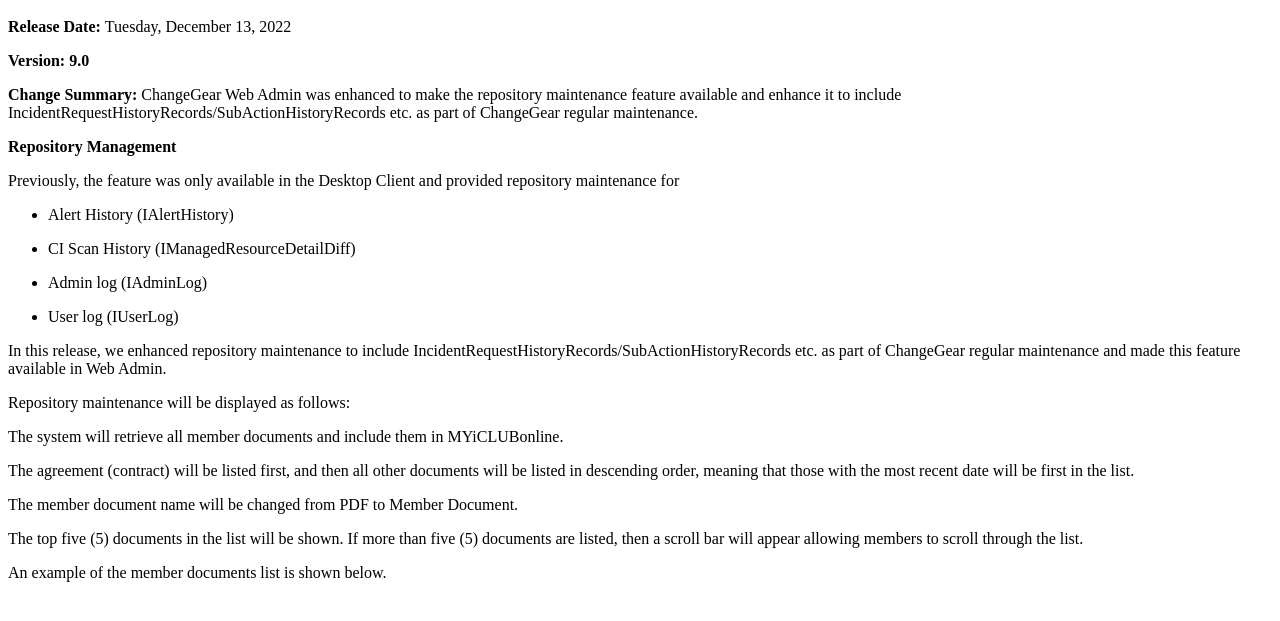
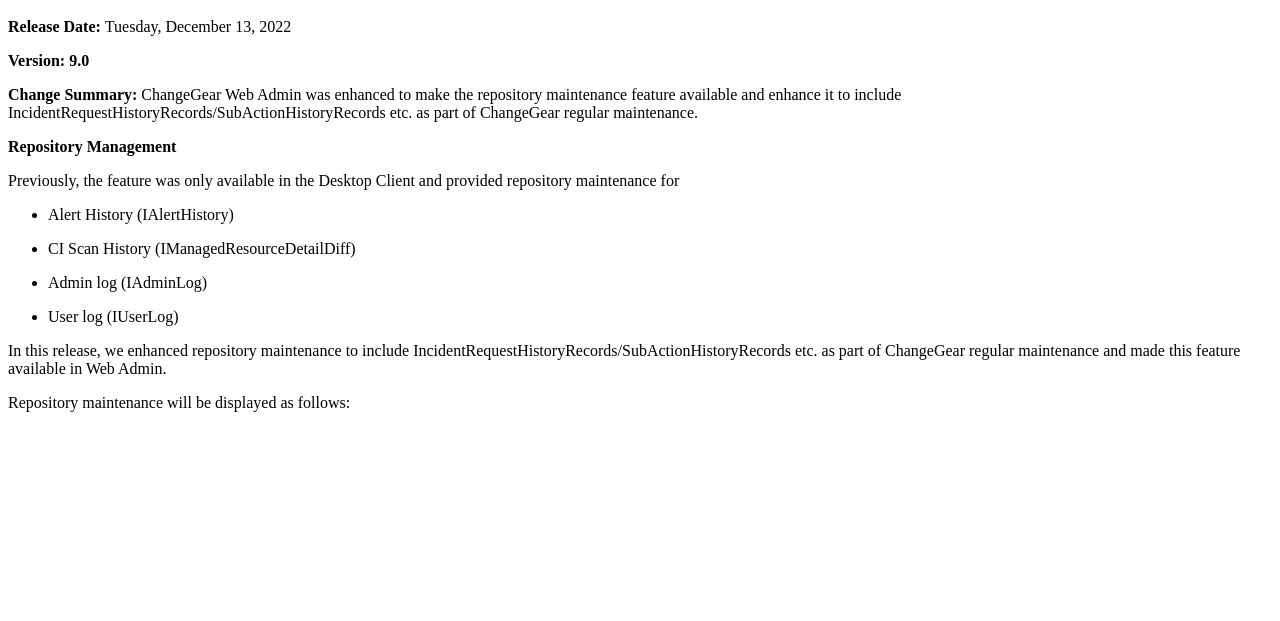
Before and after one commit to AliMSunview/test-GitHubPages, a plain HTML site: page Content/A-Introduction-Topics/Whats-New.htm in a window 1280 px wide. Shown: the part 95-716 px from the top of the page. Drawn offline with Linux system fonts and the light colour scheme.

Commit message:
Updated to remove some fluff I had in there for formatting purposes.

```diff
--- a/Content/A-Introduction-Topics/Whats-New.htm
+++ b/Content/A-Introduction-Topics/Whats-New.htm
@@ -30,11 +30,6 @@
         </ul>
         <p>In this release, we enhanced repository maintenance to include IncidentRequestHistoryRecords/SubActionHistoryRecords etc. as part of ChangeGear regular maintenance and made this feature available in Web Admin.</p>
         <p>Repository maintenance will be displayed as follows:</p>
-        <p>The system will retrieve all member documents and include them in MYiCLUBonline.</p>
-        <p>The agreement (contract) will be listed first, and then all other documents will be listed in descending order, meaning that those with the most recent date will be first in the list.</p>
-        <p>The member document name will be changed from PDF to Member Document.</p>
-        <p>The top five (5) documents in the list will be shown. If more than five (5) documents are listed, then a scroll bar will appear allowing members to scroll through the list.</p>
-        <p>An example of the member documents list is shown below.</p>
         <p>&#160;</p>
     </body>
 </html>
```
